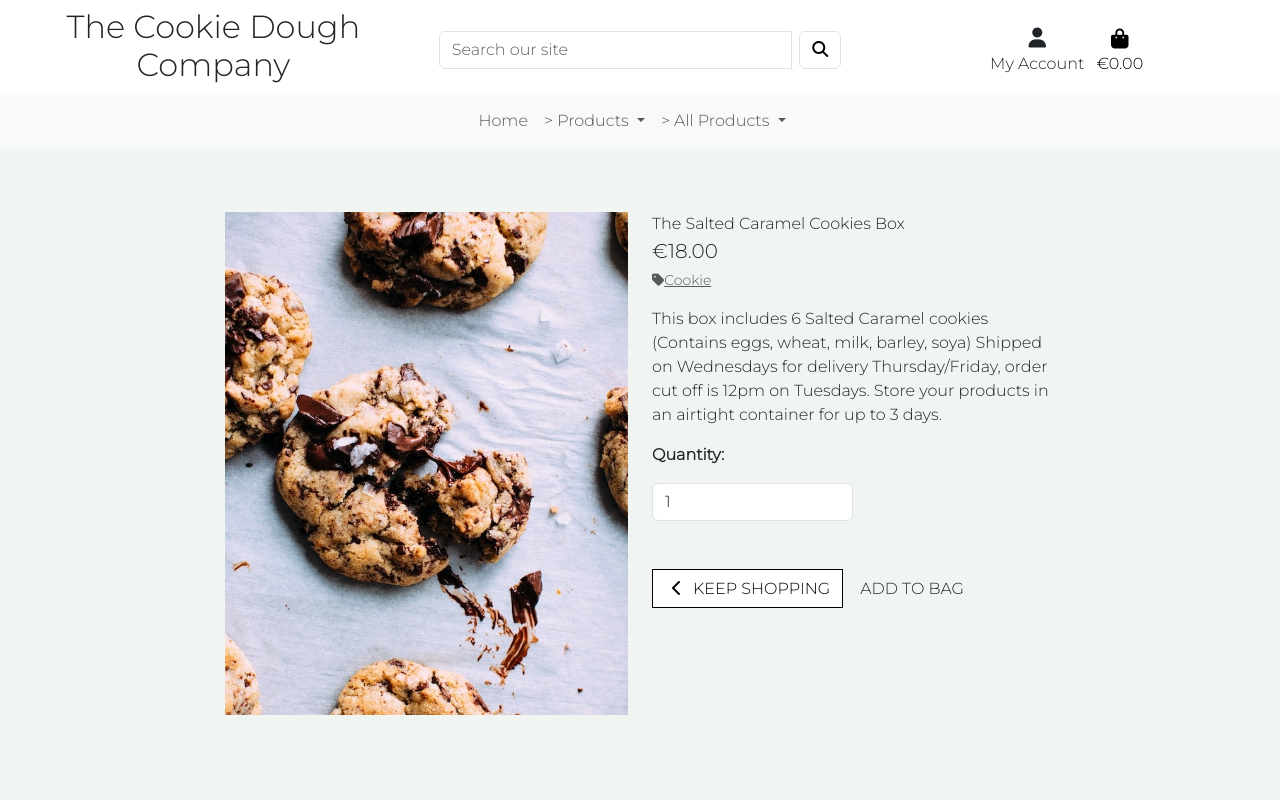
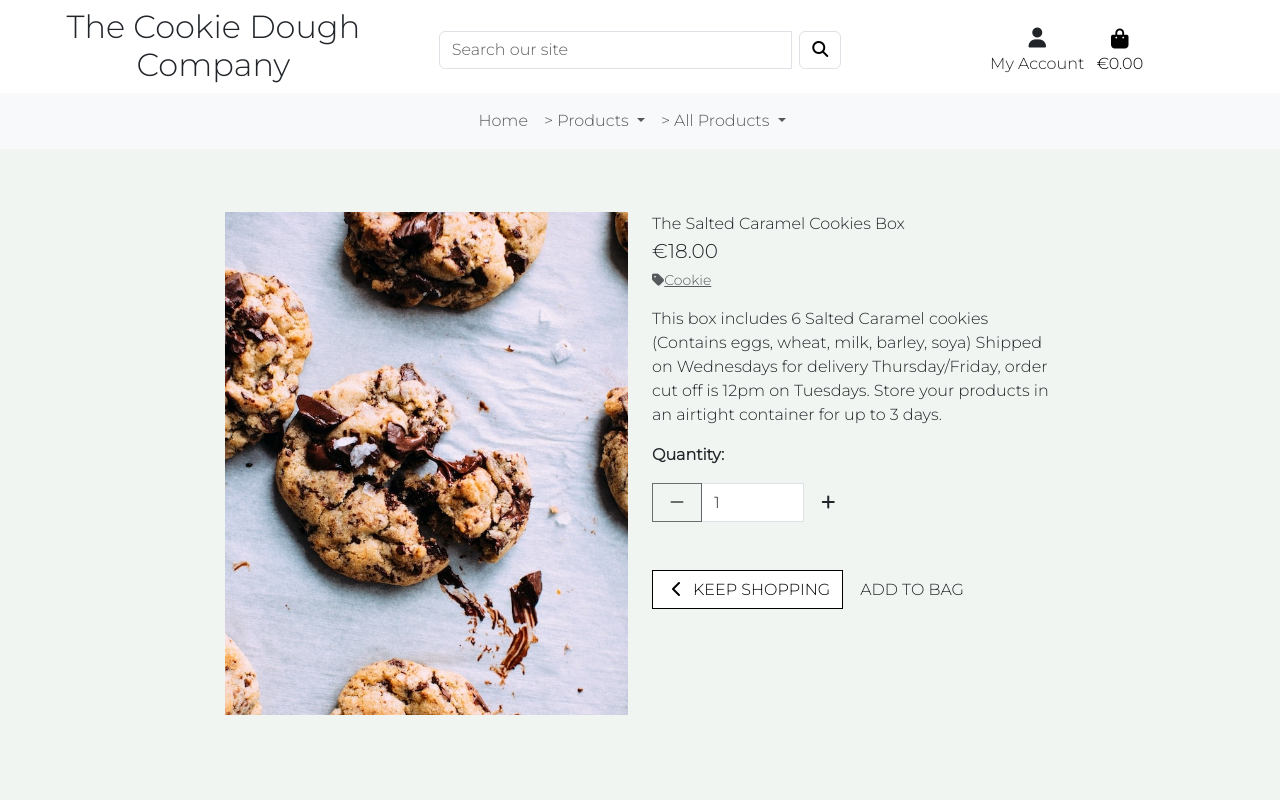
Before and after one commit to LanaCreegan/The-Cookie-Dough-Company-PP5, a Django app: page /products/1/ in a window 1280 px wide. Run offline with Django 3.2, Linux system fonts and the light colour scheme; data comes from the database, SQL or seed files in the repository; parts of the project's set-up code (start-up, migrations or seed data) failed here and were passed over; some libraries are stand-ins or nearby versions.

Commit message:
Update product detail template with quantity buttons

```diff
--- a/products/templates/products/product_detail.html
+++ b/products/templates/products/product_detail.html
@@ -10,6 +10,8 @@
 {% endblock %}
 
 {% block content %}
+
+<!-- Product image -->
     <div class="overlay"></div>
     <div class="container-fluid">
         <div class="row">
@@ -26,6 +28,8 @@
                     {% endif %}
                 </div>
             </div>
+
+            <!-- Product Details -->
             <div class="col-12 col-md-6 col-lg-4">
                 <div class="product-details-container mb-5 mt-md-5">
                     <p class="mb-0">{{ product.name }}</p>
@@ -44,6 +48,8 @@
                         </small>
                     {% endif %}
                     <p class="mt-3">{{ product.description }}</p>
+
+                    <!-- Quantity -->
                     <form class="form" action="{% url 'add_to_bag' product.id %}" method="POST">
                         {% csrf_token %}
                         <div class="form-row">
@@ -51,7 +57,26 @@
                                 <p class="mt-3"><strong>Quantity:</strong></p>
                                 <div class="form-group w-50">
                                     <div class="input-group">
-                                        <input class="form-control qty_input" type="number" name="quantity" value="1" min="1" max="99" data-item_id="{{ product.id }}" id="id_qty_{{ product.id }}">
+                                        <div class="input-group-prepend">
+                                            <button class="decrement-qty btn btn-black rounded-0"
+                                                data-item_id="{{ product.id }}" id="decrement-qty_{{ product.id }}">
+                                                <span class="icon">
+                                                    <i class="fas fa-minus"></i>
+                                                </span>
+                                            </button>
+                                        </div>
+                                        <input class="form-control qty_input" type="number"
+                                            name="quantity" value="1" min="1" max="99"
+                                            data-item_id="{{ product.id }}"
+                                            id="id_qty_{{ product.id }}">
+                                        <div class="input-group-append">
+                                            <button class="increment-qty btn btn-black rounded-0"
+                                                data-item_id="{{ product.id }}" id="increment-qty_{{ product.id }}">
+                                                <span class="icon">
+                                                    <i class="fas fa-plus"></i>
+                                                </span>
+                                            </button>
+                                        </div>
                                     </div>
                                 </div>
                             </div>
```
